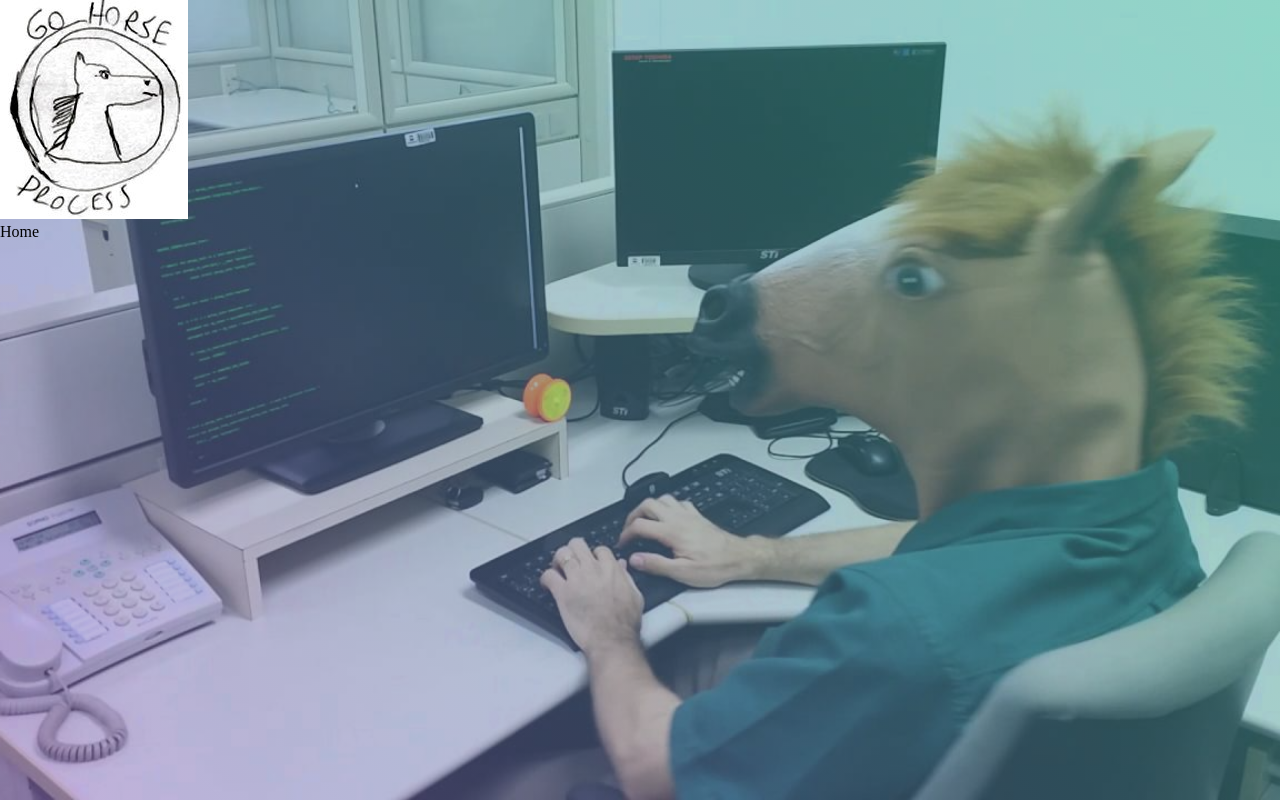
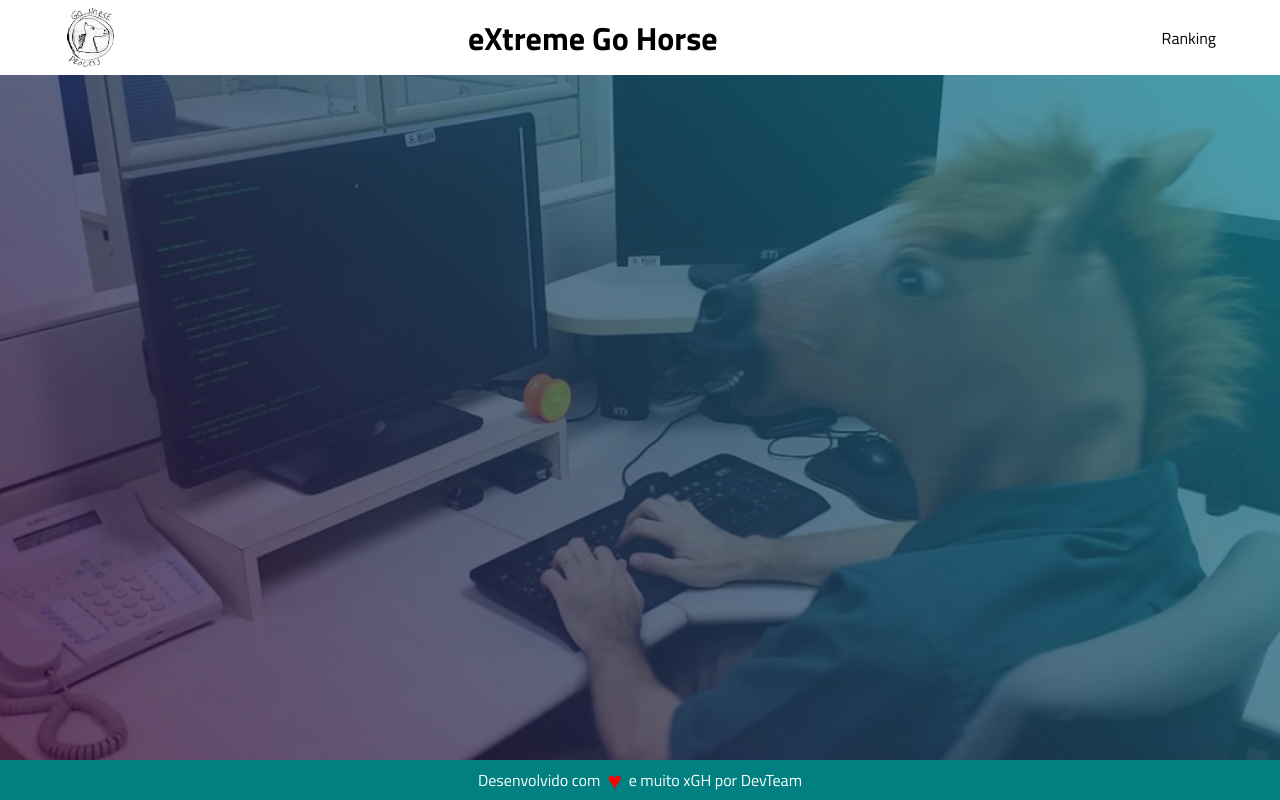
Before and after one commit to kelvyncosta/xGH, a React app: page / in a window 1280 px wide. Built offline with nearby package versions, Linux system fonts and the light colour scheme.

Commit message:
Add new Files

```diff
--- a/public/index.html
+++ b/public/index.html
@@ -19,7 +19,7 @@
       work correctly both with client-side routing and a non-root public URL.
       Learn how to configure a non-root public URL by running `npm run build`.
     -->
-    <title>React App</title>
+    <title>XGH - eXtreme Go Horse</title>
   </head>
   <body>
     <noscript>
--- a/src/Components/App.js
+++ b/src/Components/App.js
@@ -1,5 +1,5 @@
 import React, { Component } from 'react';
-import { Header } from './Layout';
+import { Header, Footer } from './Layout';
 
 class App extends Component {
   render() {
@@ -7,9 +7,11 @@ class App extends Component {
       <div className="App">
         <Header />
 
-        <main>
+        <main className="main">
           {this.props.children}
         </main>
+
+        <Footer />
       </div>
     );
   }
--- /dev/null
+++ b/src/Components/Layout/Footer.js
@@ -0,0 +1,11 @@
+import React, { Component } from 'react';
+
+export default class Footer extends Component {
+  render() {
+    return(
+      <footer className="footer">
+        Desenvolvido com &nbsp;<span style={{color: '#f00', fontSize: 1.5 + 'rem'}}>&hearts;</span>&nbsp; e muito xGH por DevTeam
+      </footer>
+    );
+  }
+}
--- a/src/Components/Layout/Header.js
+++ b/src/Components/Layout/Header.js
@@ -9,9 +9,13 @@ export default class Header extends Component {
           <img alt="Zema" src={goHorse} />
         </div>
 
-        <div className="header__menu">
+        <div className="header__name">
+          <h1>eXtreme Go Horse</h1>
+        </div>
 
-        </div>
+        <ul className="header__menu">
+          <li>Ranking</li>
+        </ul>
       </header>
     );
   }
--- a/src/Components/Layout/index.js
+++ b/src/Components/Layout/index.js
@@ -1,3 +1,4 @@
 import Header from './Header';
+import Footer from './Footer';
 
-export { Header };
+export { Header, Footer };
--- a/src/Content/css/custom.css
+++ b/src/Content/css/custom.css
@@ -1,3 +1,5 @@
+@import url('https://fonts.googleapis.com/css?family=Titillium+Web:400,700');
+
 * {
   box-sizing: border-box;
 }
@@ -8,10 +10,13 @@ html, body {
 }
 
 body {
+  font-family: 'Titillium Web', sans-serif;
+  font-weight: 400;
   width: 100%;
   min-height: 100vh;
   background: url(../img/background.jpg) center center;
   background-size: cover;
+  background-attachment: fixed;
   position: relative;
 }
 
@@ -22,5 +27,73 @@ main {
 .App {
   width: 100%;
   min-height: 100vh;
-  background: linear-gradient(45deg, rgba(131, 96, 195, 0.5), rgba(45, 188, 143, 0.5));
+  display: flex;
+  flex-direction: column;
+  background: linear-gradient(45deg, rgba(54, 0, 51, 0.75), rgba(11, 135, 147, 0.75));
 }
+
+.header {
+  display: flex;
+  justify-content: space-between;
+  align-items: center;
+  height: 75px;
+  background-color: #FFF;
+  padding: 0 5%;
+}
+
+.header__logo {
+  height: 60px;
+  position: relative;
+}
+
+.header__logo img {
+  position: absolute;
+  height: 100%;
+}
+
+.header__menu {
+  list-style: none;
+}
+
+.header__menu li {
+  display: inline;
+}
+
+.main {
+  display: flex;
+  justify-content: center;
+  align-items: center;
+}
+
+.footer {
+  display: flex;
+  justify-content: center;
+  align-items: center;
+  height: 40px;
+  background-color: #008080;
+  color: #FFF;
+}
+
+.ranking {
+  width: 80%;
+  background-color: rgba(255,255,255,0.3);
+  margin: 20px 0;
+}
+
+.container {
+  margin: 0 auto;
+  max-width: 1280px;
+  width: 90%;
+}
+
+@media only screen and (min-width: 601px) {
+  .container {
+    width: 85%;
+  }
+}
+
+@media only screen and (min-width: 993px) {
+  .container {
+    width: 70%;
+  }
+}
--- a/src/Views/Home/index.js
+++ b/src/Views/Home/index.js
@@ -3,8 +3,12 @@ import React, { Component } from "react";
 export default class Home extends Component {
   render() {
     return (
-      <div>
-        Home
+      <div className="ranking">
+
+        <div className="ranking__position">
+
+        </div>
+
       </div>
     )
   }
```
